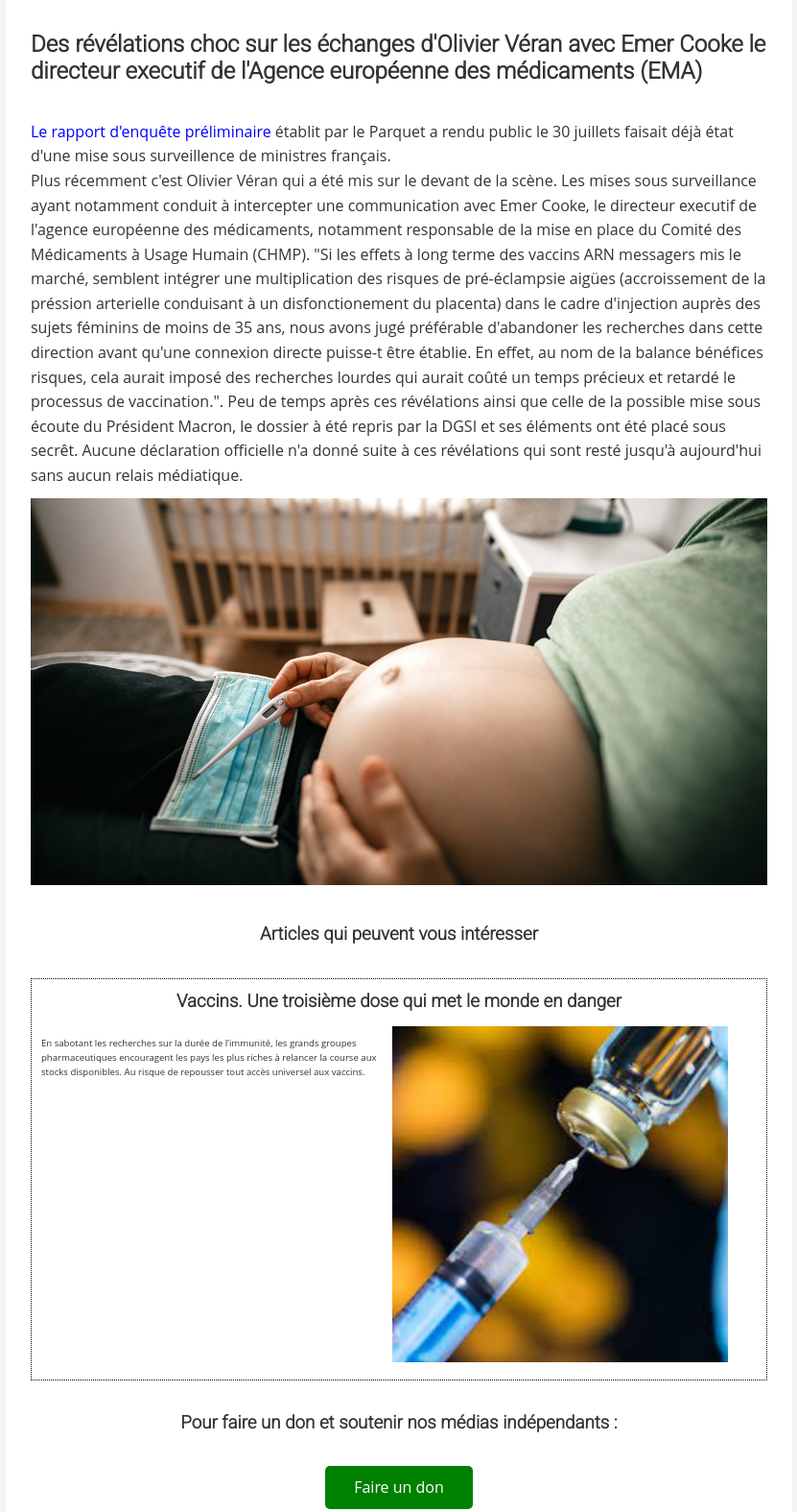
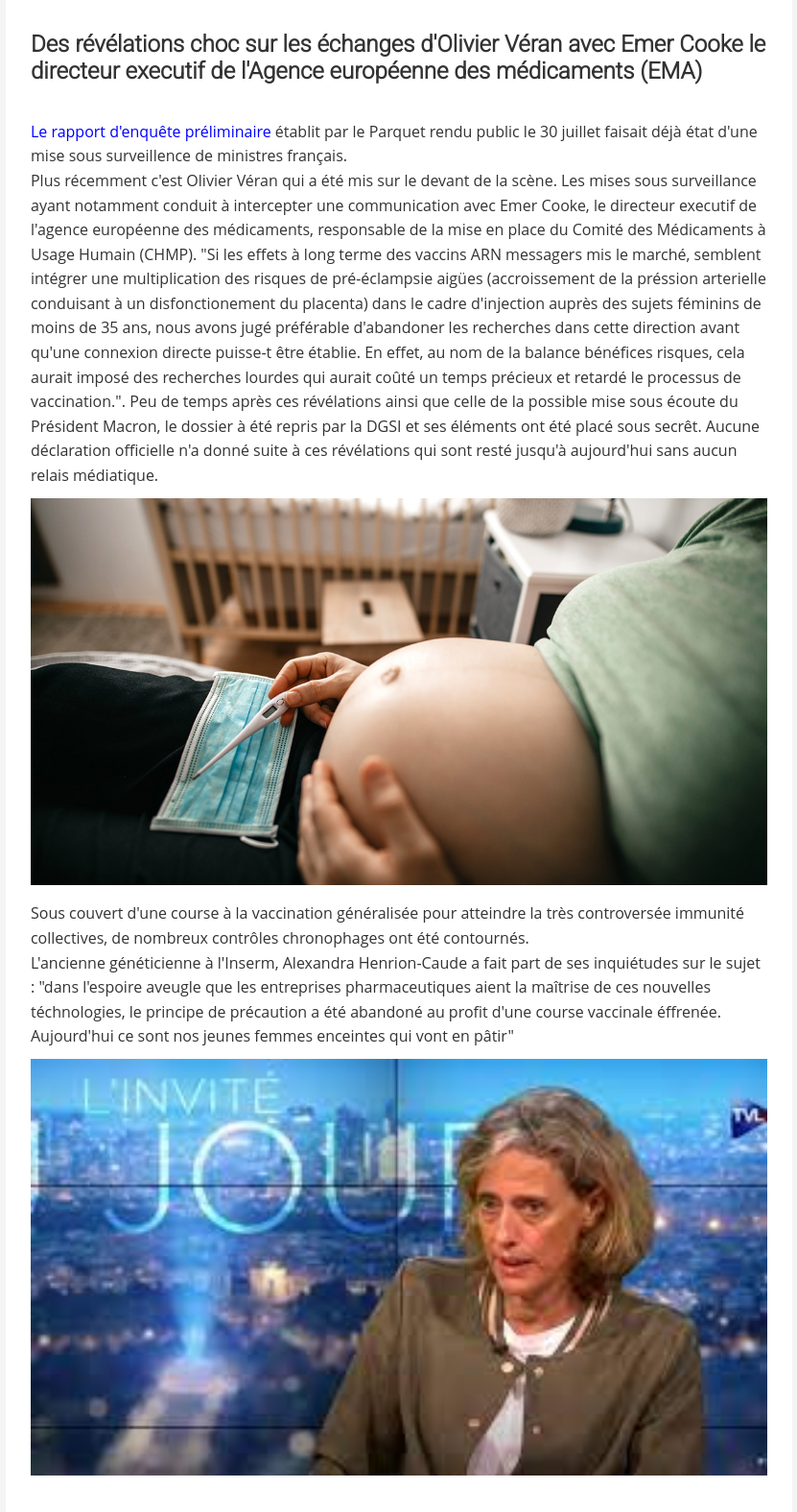
Before and after one commit to vianney74000/media, a plain HTML site: page index.html in a window 1280 px wide. Shown: the part 1424-2999 px from the top of the page at 96% size, without its empty margins (224-1055 px from the left). Drawn offline with Linux system fonts and the light colour scheme.

Commit message:
updated form

```diff
--- a/index.html
+++ b/index.html
@@ -92,13 +92,20 @@
               <br>
 
               <p>
-                <a  style="color: blue;"href="https://www.franceculture.fr/geopolitique/pegasus-les-premieres-investigations-judiciaires-confortent-nos-revelations">Le rapport d'enquête préliminaire</a> établit par le Parquet a rendu public le 30 juillets faisait déjà état d'une mise sous surveillence de ministres français. <br>
-                Plus récemment c'est Olivier Véran qui a été mis sur le devant de la scène. Les mises sous surveillance ayant notamment conduit à intercepter une communication avec Emer Cooke, le directeur executif de l'agence européenne des médicaments, notamment responsable de la mise en place du  Comité des Médicaments à Usage Humain (CHMP). "Si les effets à long terme des vaccins ARN messagers mis le marché, semblent intégrer une multiplication des risques de pré-éclampsie aigües (accroissement de la préssion arterielle conduisant à un disfonctionement du placenta) dans le cadre d'injection auprès des sujets féminins de moins de 35 ans, nous avons jugé préférable d'abandoner les recherches dans cette direction avant qu'une connexion directe puisse-t être établie. En effet, au nom de la balance bénéfices risques, cela aurait imposé des recherches lourdes qui aurait coûté un temps précieux et retardé le processus de vaccination.".
+                <a  style="color: blue;"href="https://www.franceculture.fr/geopolitique/pegasus-les-premieres-investigations-judiciaires-confortent-nos-revelations">Le rapport d'enquête préliminaire</a> établit par le Parquet rendu public le 30 juillet faisait déjà état d'une mise sous surveillence de ministres français. <br>
+                Plus récemment c'est Olivier Véran qui a été mis sur le devant de la scène. Les mises sous surveillance ayant notamment conduit à intercepter une communication avec Emer Cooke, le directeur executif de l'agence européenne des médicaments, responsable de la mise en place du  Comité des Médicaments à Usage Humain (CHMP). "Si les effets à long terme des vaccins ARN messagers mis le marché, semblent intégrer une multiplication des risques de pré-éclampsie aigües (accroissement de la préssion arterielle conduisant à un disfonctionement du placenta) dans le cadre d'injection auprès des sujets féminins de moins de 35 ans, nous avons jugé préférable d'abandoner les recherches dans cette direction avant qu'une connexion directe puisse-t être établie. En effet, au nom de la balance bénéfices risques, cela aurait imposé des recherches lourdes qui aurait coûté un temps précieux et retardé le processus de vaccination.".
                 Peu de temps après ces révélations ainsi que celle de la possible mise sous écoute du Président Macron, le dossier à été repris par la DGSI et ses éléments ont été placé sous secrêt.
                 Aucune déclaration officielle n'a donné suite à ces révélations qui sont resté jusqu'à aujourd'hui sans aucun relais médiatique.
               </p>
 
-                <img  src="/img/enceinte.jpg" alt="Skrei Conditionné">
+                <img  src="/img/enceinte.jpg" alt="">
+
+              <p>Sous couvert d'une course à la vaccination généralisée pour atteindre la très controversée immunité collectives, de nombreux contrôles chronophages ont été contournés.
+                <br>
+              L'ancienne généticienne à l'Inserm, Alexandra Henrion-Caude a fait part de ses inquiétudes sur le sujet : "dans l'espoire aveugle que les entreprises pharmaceutiques aient la maîtrise de ces nouvelles téchnologies, le principe de précaution a été abandoné au profit d'une course vaccinale éffrenée. Aujourd'hui ce sont nos jeunes femmes enceintes qui vont en pâtir"
+              </p>
+
+              <img  src="/img/henrion.jpg" alt="">
 
                 <h3 style="margin-top:20px;">Articles qui peuvent vous intéresser</h2>
                     <a href="https://www.humanite.fr/vaccins-une-troisieme-dose-qui-met-le-monde-en-danger-716940">
```
Also changed, not shown: img/henrion.jpg (added).
